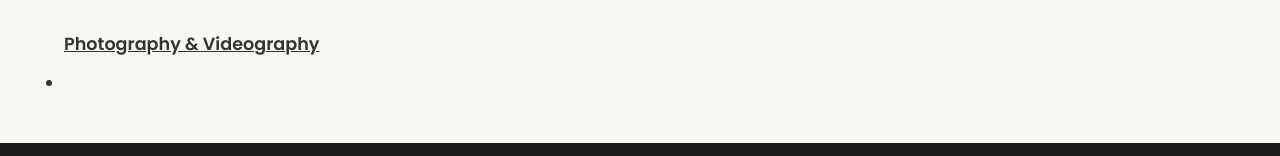
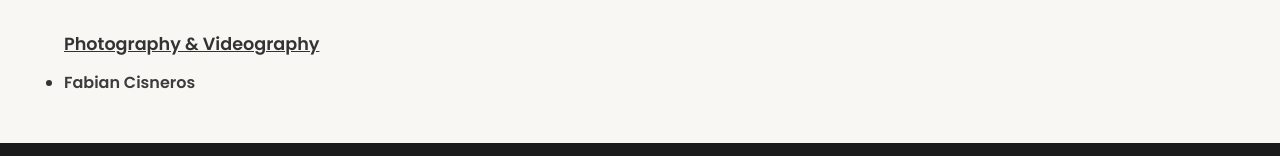
Before and after one commit to vivaahwedddings25/vivaahwco, a plain HTML site: page pages/vendor-referrals.html in a window 1280 px wide. Shown: the part 769-925 px from the top of the page. Drawn offline with nearby package versions, Linux system fonts and the light colour scheme; a web font is replaced by a local one.

Commit message:
Update vendor-referrals.html

```diff
--- a/pages/vendor-referrals.html
+++ b/pages/vendor-referrals.html
@@ -55,7 +55,7 @@
         <div style="margin-top:2.5rem;">
             <span style="font-weight:bold; text-decoration:underline; font-size:1.1em;">Photography & Videography</span>
             <ul style="margin-top:0.7rem;">
-                <li></li>
+                <li><a href="https://fabiancisneros.com/weddings/" target="_blank" rel="noopener" style="font-weight:bold; text-decoration:none;">Fabian Cisneros</a></li>
             </ul>
         </div>
     </section>
```
